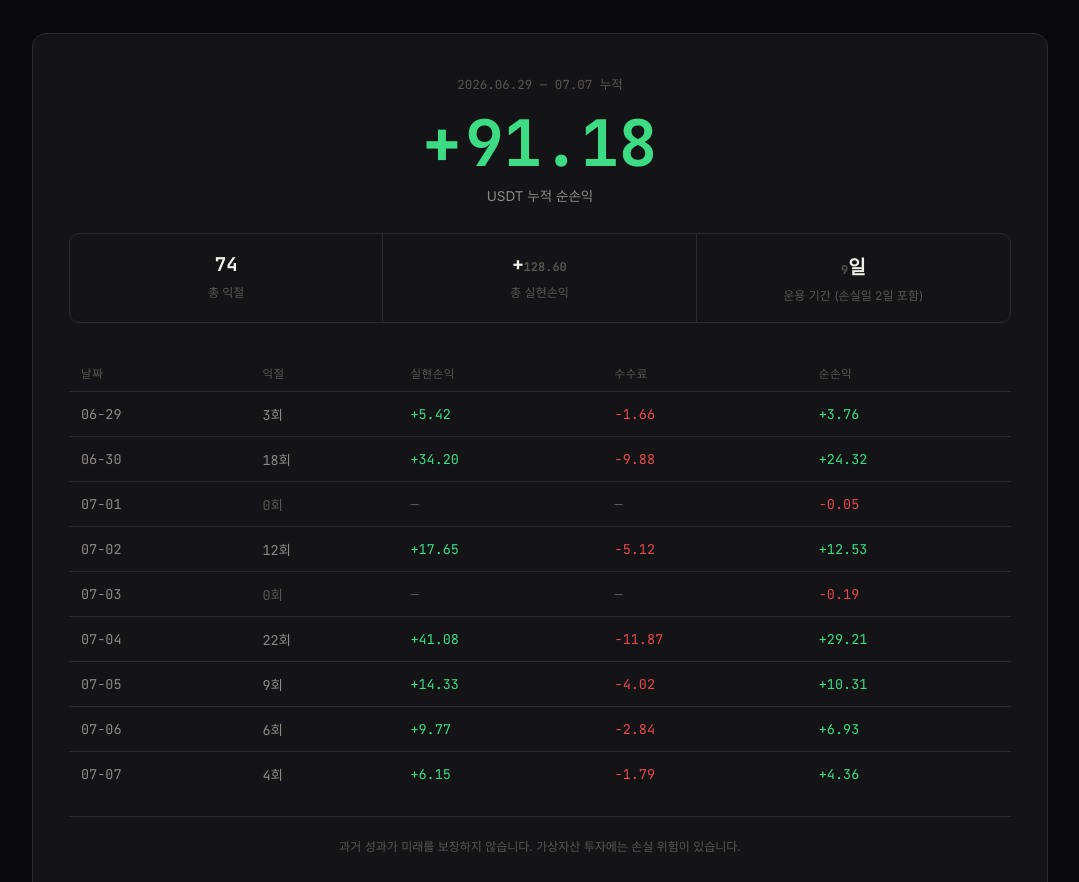
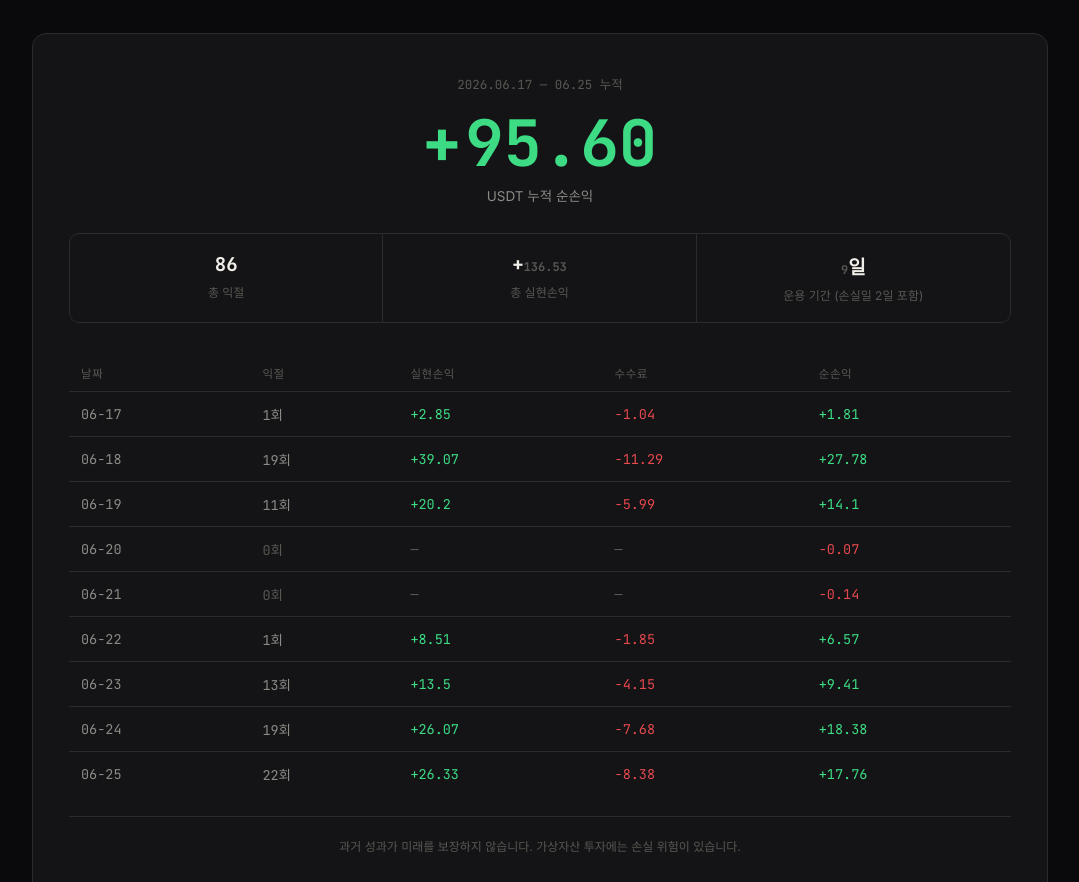
Before and after one commit to ssv1026007290-arch/knl-landing, a plain HTML site: page index.html in a window 1280 px wide. Shown: the part 1178-2060 px from the top of the page, without its empty margins (100-1179 px from the left). Drawn offline with Linux system fonts and the light colour scheme.

Commit message:
Update index.html

```diff
--- a/index.html
+++ b/index.html
@@ -395,26 +395,26 @@
       <p class="section-sub" style="margin:0 auto;">숫자로 바로 보여드립니다. 편집 없이, 손실일 포함 그대로입니다.</p>
     </div>
     <div class="data-card reveal">
-      <div class="data-range">2026.06.29 — 07.07 누적</div>
-      <div class="data-hero-num"><span>+</span><span class="count-up" data-target="91.18">0.00</span></div>
+      <div class="data-range">2026.06.17 — 06.25 누적</div>
+      <div class="data-hero-num"><span>+</span><span class="count-up" data-target="95.60">0.00</span></div>
       <div class="data-hero-label">USDT 누적 순손익</div>
       <div class="data-substats">
-        <div><b class="count-up" data-target="74" data-int="1">0</b><span>총 익절</span></div>
-        <div><b class="pos">+<span class="count-up" data-target="128.60">0.00</span></b><span>총 실현손익</span></div>
+        <div><b class="count-up" data-target="86" data-int="1">0</b><span>총 익절</span></div>
+        <div><b class="pos">+<span class="count-up" data-target="136.53">0.00</span></b><span>총 실현손익</span></div>
         <div><b><span class="count-up" data-target="9" data-int="1">0</span>일</b><span>운용 기간 (손실일 2일 포함)</span></div>
       </div>
       <table>
         <thead><tr><th>날짜</th><th>익절</th><th>실현손익</th><th>수수료</th><th>순손익</th></tr></thead>
         <tbody>
-          <tr><td>06-29</td><td>3회</td><td class="pos">+5.42</td><td class="neg">-1.66</td><td class="pos">+3.76</td></tr>
-          <tr><td>06-30</td><td>18회</td><td class="pos">+34.20</td><td class="neg">-9.88</td><td class="pos">+24.32</td></tr>
-          <tr><td>07-01</td><td class="muted-cell">0회</td><td class="muted-cell">—</td><td class="muted-cell">—</td><td class="neg">-0.05</td></tr>
-          <tr><td>07-02</td><td>12회</td><td class="pos">+17.65</td><td class="neg">-5.12</td><td class="pos">+12.53</td></tr>
-          <tr><td>07-03</td><td class="muted-cell">0회</td><td class="muted-cell">—</td><td class="muted-cell">—</td><td class="neg">-0.19</td></tr>
-          <tr><td>07-04</td><td>22회</td><td class="pos">+41.08</td><td class="neg">-11.87</td><td class="pos">+29.21</td></tr>
-          <tr><td>07-05</td><td>9회</td><td class="pos">+14.33</td><td class="neg">-4.02</td><td class="pos">+10.31</td></tr>
-          <tr><td>07-06</td><td>6회</td><td class="pos">+9.77</td><td class="neg">-2.84</td><td class="pos">+6.93</td></tr>
-          <tr><td>07-07</td><td>4회</td><td class="pos">+6.15</td><td class="neg">-1.79</td><td class="pos">+4.36</td></tr>
+          <tr><td>06-17</td><td>1회</td><td class="pos">+2.85</td><td class="neg">-1.04</td><td class="pos">+1.81</td></tr>
+          <tr><td>06-18</td><td>19회</td><td class="pos">+39.07</td><td class="neg">-11.29</td><td class="pos">+27.78</td></tr>
+          <tr><td>06-19</td><td>11회</td><td class="pos">+20.2</td><td class="neg">-5.99</td><td class="pos">+14.1</td></tr>
+          <tr><td>06-20</td><td class="muted-cell">0회</td><td class="muted-cell">—</td><td class="muted-cell">—</td><td class="neg">-0.07</td></tr>
+          <tr><td>06-21</td><td class="muted-cell">0회</td><td class="muted-cell">—</td><td class="muted-cell">—</td><td class="neg">-0.14</td></tr>
+          <tr><td>06-22</td><td>1회</td><td class="pos">+8.51</td><td class="neg">-1.85</td><td class="pos">+6.57</td></tr>
+          <tr><td>06-23</td><td>13회</td><td class="pos">+13.5</td><td class="neg">-4.15</td><td class="pos">+9.41</td></tr>
+          <tr><td>06-24</td><td>19회</td><td class="pos">+26.07</td><td class="neg">-7.68</td><td class="pos">+18.38</td></tr>
+          <tr><td>06-25</td><td>22회</td><td class="pos">+26.33</td><td class="neg">-8.38</td><td class="pos">+17.76</td></tr>
         </tbody>
       </table>
       <div class="data-disclaimer">과거 성과가 미래를 보장하지 않습니다. 가상자산 투자에는 손실 위험이 있습니다.</div>
@@ -535,7 +535,7 @@ const termLines = [
   { text: '바이낸스 연동 확인 중...', delay: 950 },
   { text: '  └─ ', mark: 'ok', markText: '정상 연결', delay: 1450 },
   { text: '최근 9일 운용 기록 불러오는 중...', delay: 1900 },
-  { text: '  └─ 순손익 ', mark: 'amt', markText: '+91.18 USDT (손실일 2일 포함)', delay: 2500 },
+  { text: '  └─ 순손익 ', mark: 'amt', markText: '+95.60 USDT (손실일 2일 포함)', delay: 2500 },
 ];
 
 const termBody = document.getElementById('termBody');
@@ -559,7 +559,7 @@ setTimeout(() => termBody.appendChild(cursor), 2600);
 const tickerItems = [
   '바이비트 연동 · 정상 작동',
   '바이낸스 연동 · 정상 작동',
-  '9일 운용 · 손실일 2일 포함 · 순손익 +91.18 USDT',
+  '9일 운용 · 손실일 2일 포함 · 순손익 +95.60 USDT',
   '출금 권한 없음 · 자산은 본인 계좌 보관',
   '24시간 무중단 자동 운용',
 ];
```
